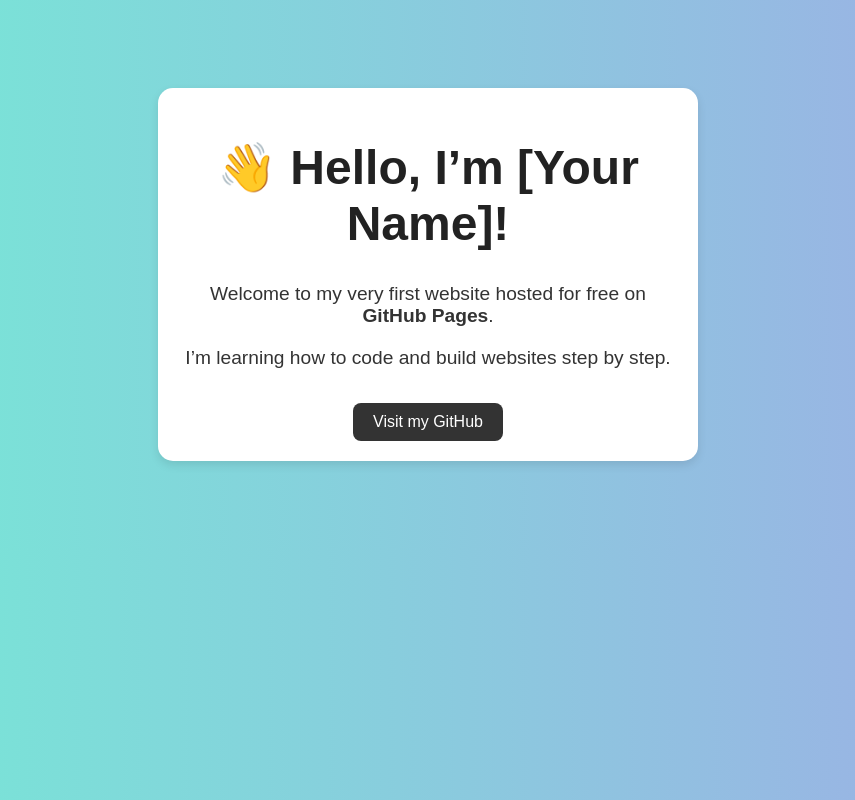
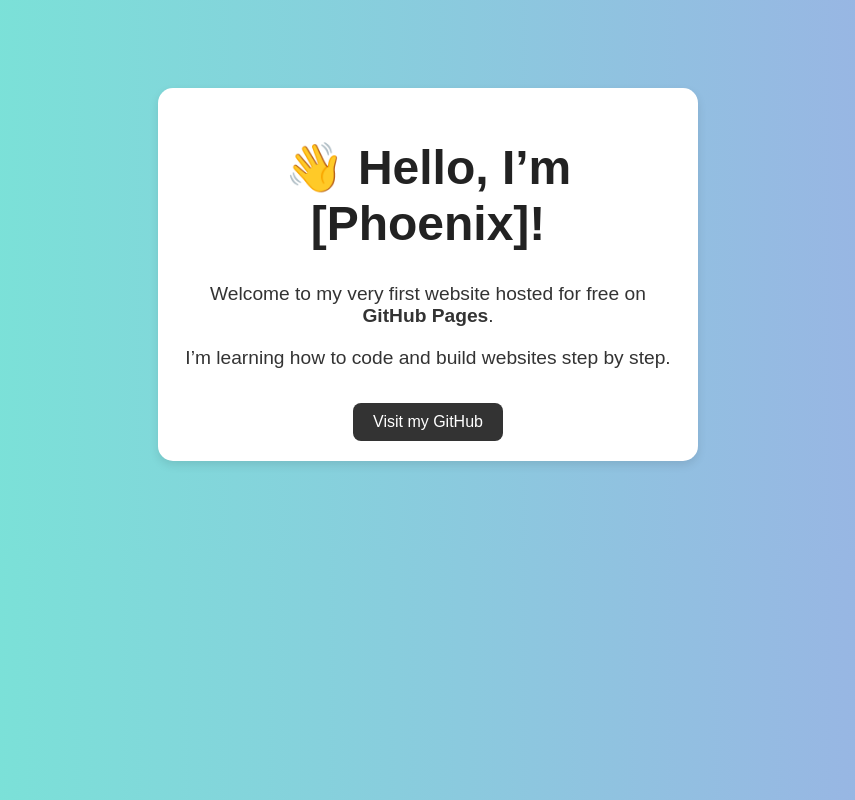
Before and after one commit to pjlesenhillbrand/pjlesenhillbrand.github.io, a plain HTML site: page index.html in a window 1280 px wide. Shown: the whole page, without its empty margins (212-1067 px from the left). Drawn offline with Linux system fonts and the light colour scheme.

Commit message:
Update index.html

```diff
--- a/index.html
+++ b/index.html
@@ -44,7 +44,7 @@
 </head>
 <body>
   <div class="card">
-    <h1>👋 Hello, I’m [Your Name]!</h1>
+    <h1>👋 Hello, I’m [Phoenix]!</h1>
     <p>Welcome to my very first website hosted for free on <strong>GitHub Pages</strong>.</p>
     <p>I’m learning how to code and build websites step by step.</p>
     <a class="button" href="https://github.com/yourusername" target="_blank">Visit my GitHub</a>
```
